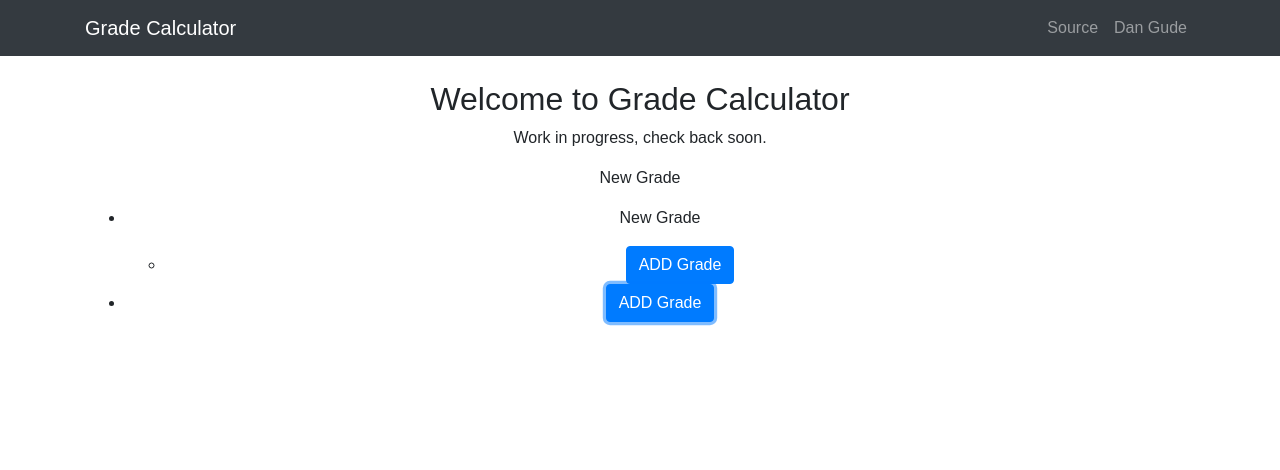
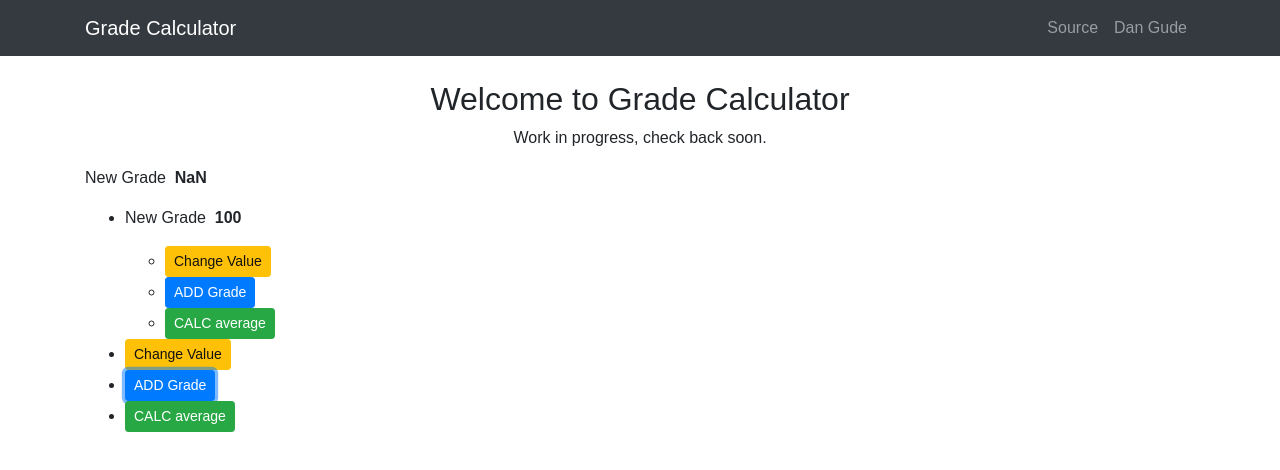
Before and after one commit to DanTheManGude/Grade-Calculator, a React (Create React App) app: page / in a window 1280 px wide. Both pictures are taken after a click on the button "ADD Grade". Shown: the top 470 px of the page. Built offline with nearby package versions, Linux system fonts and the light colour scheme.

Commit message:
Started calculating avgs & basic formating

```diff
--- a/public/index.html
+++ b/public/index.html
@@ -43,7 +43,7 @@
       <!-- Page Content -->
       <div class="container">
         <div class="row">
-          <div style="padding-top:2em;"class="col-lg-12 text-center">
+          <div style="padding-top:2em; text-align:center"class="col-lg-12">
             <h2 class="mt-5">Welcome to Grade Calculator</h1>
             <noscript>
                 You need to enable JavaScript to run this app.
--- a/src/App.css
+++ b/src/App.css
@@ -1,28 +1,4 @@
-.App {
-  text-align: center;
+.base-grade {
+    float: left;
+    text-align: left;
 }
-
-.App-logo {
-  animation: App-logo-spin infinite 20s linear;
-  height: 80px;
-}
-
-.App-header {
-  background-color: #222;
-  height: 150px;
-  padding: 20px;
-  color: white;
-}
-
-.App-title {
-  font-size: 1.5em;
-}
-
-.App-intro {
-  font-size: large;
-}
-
-@keyframes App-logo-spin {
-  from { transform: rotate(0deg); }
-  to { transform: rotate(360deg); }
-}
--- a/src/App.js
+++ b/src/App.js
@@ -22,31 +22,87 @@ class Grade extends Component {
         this.state = {
             name: "New Grade",
             level: this.props.level,
-            value: 95,
+            value: 100,
+            values: [],
             grades: [],
         };
     }
 
+    renderCalc() {
+        return (
+            <button className="btn btn-success btn-sm"
+                onClick={() => this.handleCalc()}>
+    			{'CALC average'}
+    		</button>
+		);
+    }
 
-    addGrade() {
-        const newGrade = <Grade level={this.state.level +1}/>;
+    handleCalc() {
+        console.log('starting handleCalc');
+
+        var avg = 0;
+
+        console.log(this.state.values);
+
+        for(var i in this.state.values) {
+            avg += this.state.values[i];
+        }
+
+        avg /= this.state.values.length;
+        this.setState({value: avg});
+        console.log('finished avg ' + avg);
+        console.log('finished handleCalc');
+    }
+
+    renderAdd() {
 		return (
-            <button className="btn btn-primary"
-                onClick={() => this.setState({grades: this.state.grades.concat(newGrade)})}>
+            <button className="btn btn-primary btn-sm"
+                onClick={() => this.handleAdd()}>
     			{'ADD Grade'}
     		</button>
 		);
-	}
+    }
+
+    handleAdd(){
+        console.log('starting handleAdd');
+        var newGrade = <Grade index={this.state.grades.length +1} parent={this} level={this.state.level +1}/>;
+        this.setState((prevState) => ({
+            grades: prevState.grades.concat([newGrade]),
+            values: prevState.values.concat([100]),
+        }));
+
+        this.handleCalc();
+
+        console.log('finished handleAdd');
+    }
+
+    renderChange(){
+        return (
+            <button className="btn btn-warning btn-sm"
+                onClick={() => this.handleChange()}>
+    			{'Change Value'}
+    		</button>
+		);
+    }
+
+    handleChange(){
+        this.setState({value: 55});
+        //this.props.parent.setState({values[this.props.index]: 0});
+    }
 
     render() {
-        const listItems = this.state.grades.map((grades) => <li>{grades}</li>);
+        var listItems = this.state.grades.map((grades) => <li>{grades}</li>);
+        console.log(this.state.values);
+        console.log(this.state.value);
         return (
             <div>
-                <p>{this.state.name}</p>
-                <div className="GradesListcontainer">
+                <p>{this.state.name}&nbsp;&nbsp;<strong>{this.state.value}</strong></p>
+                <div className="GradesList-container">
                     <ul>
                         {listItems}
-                        <li>{this.addGrade()}</li>
+                        <li>{this.renderChange()}</li>
+                        <li>{this.renderAdd()}</li>
+                        <li>{this.renderCalc()}</li>
                     </ul>
                 </div>
             </div>
```
Also changed, not shown: 1 other file (tests, documents, lock files or other folders).
